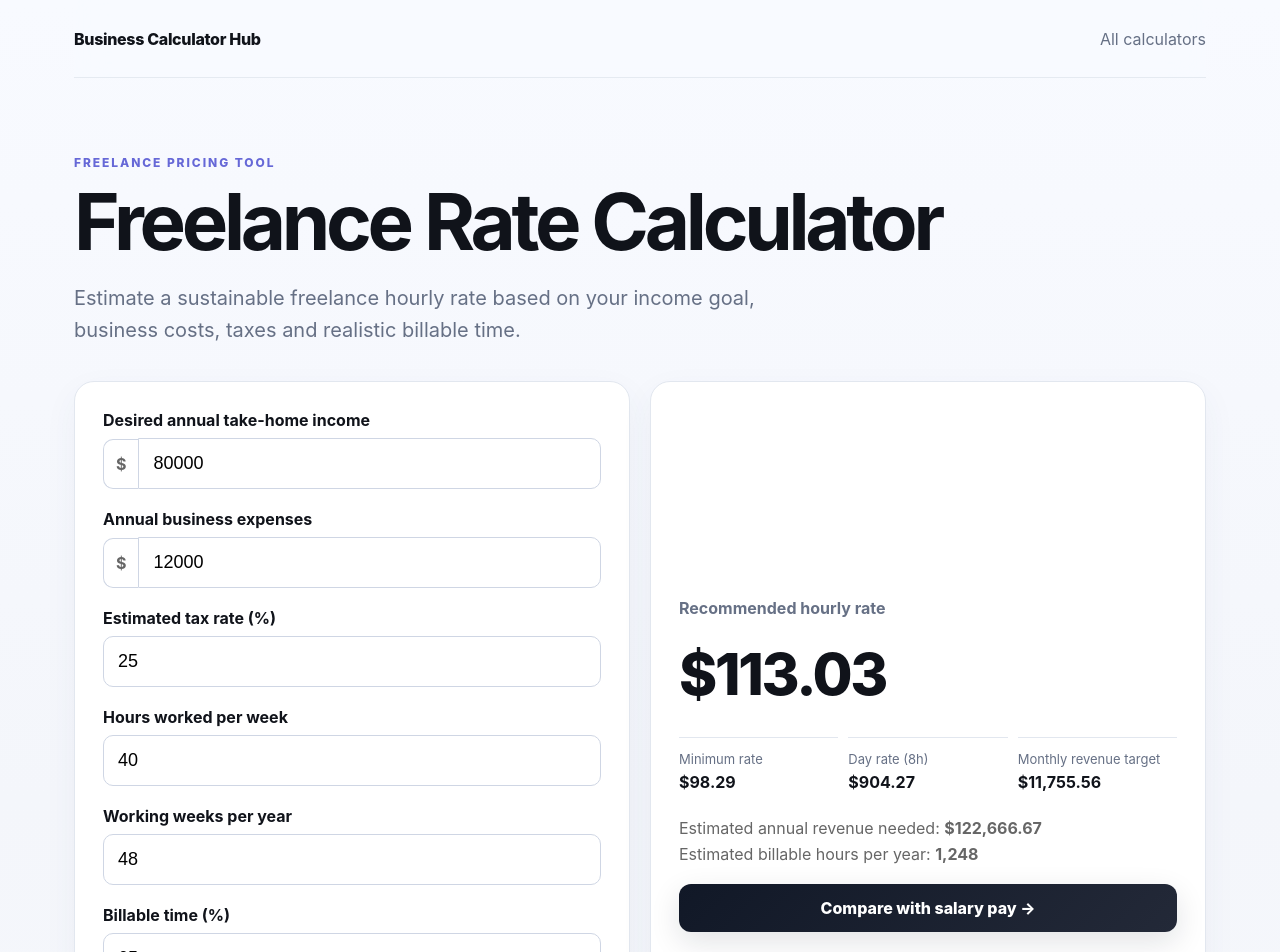
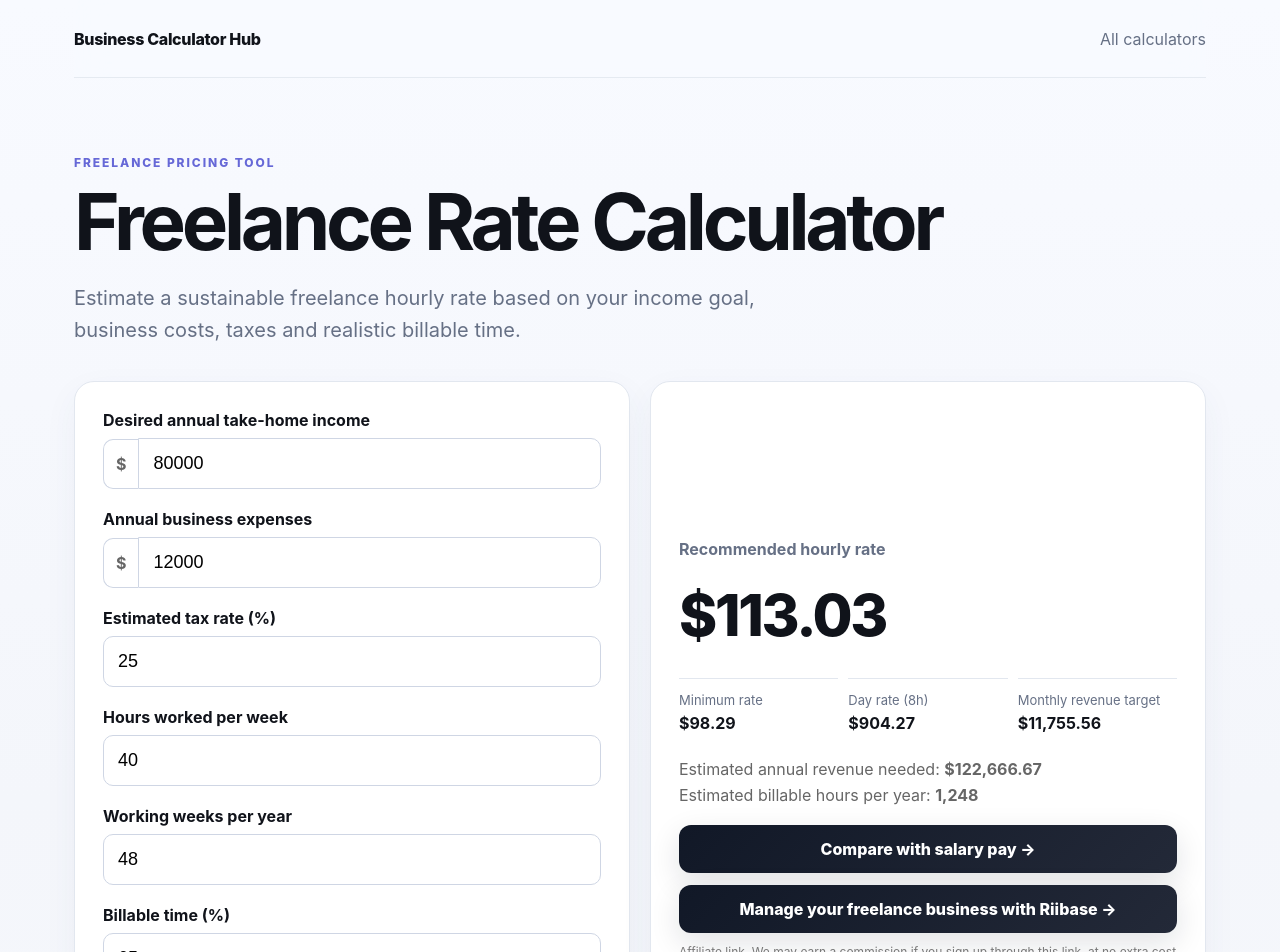
Before and after one commit to luizferdazzi-commits/business-calculator-hub, a Next.js app: page /freelance-rate-calculator in a window 1280 px wide. Shown: the top 952 px of the page. Built offline with nearby package versions, Linux system fonts and the light colour scheme.

Commit message:
Add Riibase affiliate CTA and GA4 click tracking

```diff
--- a/app/freelance-rate-calculator/page.tsx
+++ b/app/freelance-rate-calculator/page.tsx
@@ -4,6 +4,8 @@ import Link from 'next/link';
 import { useEffect, useMemo, useRef, useState } from 'react';
 
 declare global { interface Window { gtag?: (...args: any[]) => void } }
+
+const RIIBASE_AFFILIATE_URL='https://riibase.pxf.io/4aMza3';
 
 export default function FreelanceRateCalculator(){
   const [income,setIncome]=useState('80000');
@@ -42,6 +44,15 @@ export default function FreelanceRateCalculator(){
     return()=>window.clearTimeout(timer);
   },[income,expenses,taxRate,hours,weeks,billable,buffer,result.recommended]);
 
+  const trackAffiliateClick=()=>{
+    window.gtag?.('event','affiliate_click',{
+      partner:'riibase',
+      calculator_name:'freelance_rate',
+      page_path:window.location.pathname,
+      link_url:RIIBASE_AFFILIATE_URL
+    });
+  };
+
   const money=(n:number)=>n.toLocaleString('en-US',{style:'currency',currency:'USD',maximumFractionDigits:2});
   const number=(n:number)=>n.toLocaleString('en-US',{maximumFractionDigits:0});
 
@@ -71,6 +82,17 @@ export default function FreelanceRateCalculator(){
           </div>
           <p style={{marginTop:24,color:'#666',lineHeight:1.6}}>Estimated annual revenue needed: <strong>{money(result.target)}</strong><br/>Estimated billable hours per year: <strong>{number(result.billableHours)}</strong></p>
           <Link className="primary full" href="/salary-to-hourly-calculator">Compare with salary pay →</Link>
+          <a
+            className="primary full"
+            href={RIIBASE_AFFILIATE_URL}
+            target="_blank"
+            rel="sponsored noopener noreferrer"
+            onClick={trackAffiliateClick}
+            style={{marginTop:12}}
+          >
+            Manage your freelance business with Riibase →
+          </a>
+          <p style={{marginTop:10,fontSize:12,color:'#777',lineHeight:1.5}}>Affiliate link. We may earn a commission if you sign up through this link, at no extra cost to you.</p>
         </div>
       </div>
     </section>
```
